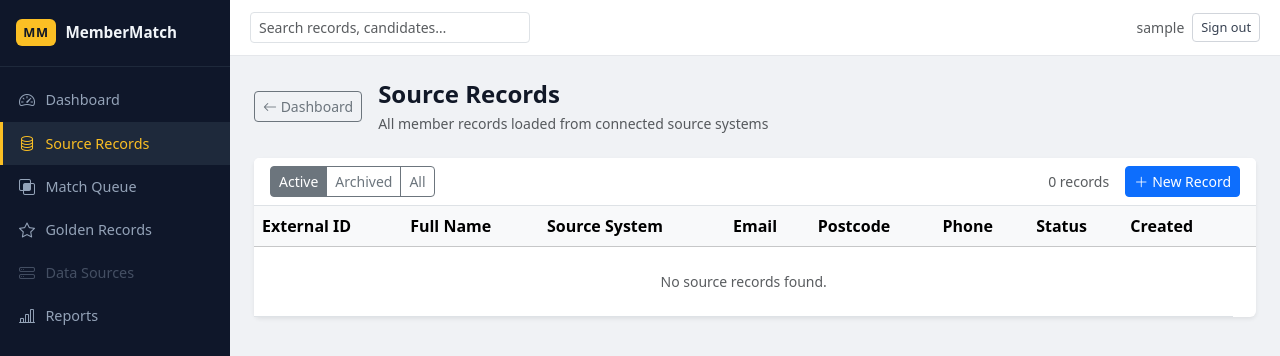
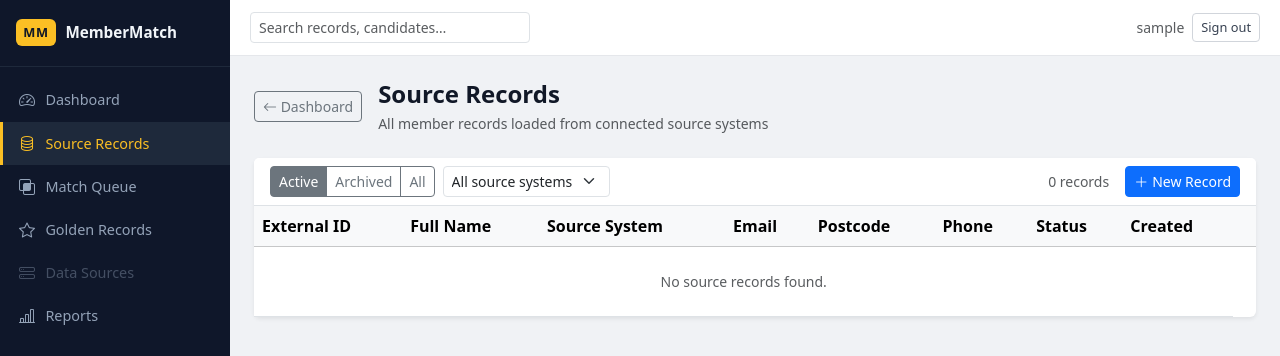
Before and after one commit to Will-Dance-Prosser/roadsideassist-web-app, a Flask app: page /source-records in a window 1280 px wide. Shown: the top 356 px of the page. Run offline with Flask 3, Linux system fonts and the light colour scheme; the visitor is signed in with stand-in values (Sample User, id 1); data that the repository does not hold is empty.

Commit message:
ux: improve source record navigation and filters

```diff
--- a/app/source_records/routes.py
+++ b/app/source_records/routes.py
@@ -20,6 +20,8 @@ def _populate_system_choices(form):
 @role_required("administrator", "data_steward", "data_analyst")
 def index():
     status = request.args.get("status", "active")
+    source_system_id = request.args.get("source_system_id", type=int)
+
     q = SourceRecord.query
     if status == "archived":
         q = q.filter_by(is_archived=True)
@@ -29,8 +31,23 @@ def index():
         # default: active only
         status = "active"
         q = q.filter_by(is_archived=False)
+
+    # Source system filter — silently ignore invalid/missing values
+    systems = SourceSystem.query.order_by(SourceSystem.name).all()
+    valid_ids = {s.id for s in systems}
+    if source_system_id not in valid_ids:
+        source_system_id = None
+    if source_system_id:
+        q = q.filter_by(source_system_id=source_system_id)
+
     records = q.order_by(SourceRecord.created_at.desc()).all()
-    return render_template("source_records/index.html", records=records, status=status)
+    return render_template(
+        "source_records/index.html",
+        records=records,
+        status=status,
+        systems=systems,
+        source_system_id=source_system_id,
+    )
 
 
 @source_records_bp.route("/source-records/new", methods=["GET", "POST"])
--- a/app/templates/source_records/index.html
+++ b/app/templates/source_records/index.html
@@ -41,14 +41,28 @@
   </div>
 
   <div class="card border-0 shadow-sm">
-    <div class="card-header bg-white border-bottom d-flex align-items-center justify-content-between">
-      <div class="btn-group btn-group-sm" role="group" aria-label="Filter records">
-        <a href="{{ url_for('source_records.index', status='active') }}"
+    <div class="card-header bg-white border-bottom">
+      <div class="d-flex align-items-center justify-content-between flex-wrap gap-2">
+        <div class="d-flex align-items-center gap-2 flex-wrap">
+          <!-- Status filter -->
+          <div class="btn-group btn-group-sm" role="group" aria-label="Filter by status">
+            <a href="{{ url_for('source_records.index', status='active',   source_system_id=source_system_id) }}"
                class="btn btn-outline-secondary {{ 'active' if status == 'active' }}">Active</a>
-        <a href="{{ url_for('source_records.index', status='archived') }}"
+            <a href="{{ url_for('source_records.index', status='archived', source_system_id=source_system_id) }}"
                class="btn btn-outline-secondary {{ 'active' if status == 'archived' }}">Archived</a>
-        <a href="{{ url_for('source_records.index', status='all') }}"
+            <a href="{{ url_for('source_records.index', status='all',      source_system_id=source_system_id) }}"
                class="btn btn-outline-secondary {{ 'active' if status == 'all' }}">All</a>
+          </div>
+          <!-- Source system filter -->
+          <form method="get" action="{{ url_for('source_records.index') }}" class="d-flex align-items-center gap-1">
+            <input type="hidden" name="status" value="{{ status }}">
+            <select name="source_system_id" class="form-select form-select-sm" onchange="this.form.submit()" aria-label="Filter by source system">
+              <option value="">All source systems</option>
+              {% for system in systems %}
+              <option value="{{ system.id }}" {{ 'selected' if source_system_id == system.id }}>{{ system.name }}</option>
+              {% endfor %}
+            </select>
+          </form>
         </div>
         <div class="d-flex align-items-center gap-3">
           <span class="text-muted small">{{ records|length }} record{{ 's' if records|length != 1 }}</span>
@@ -57,6 +71,7 @@
             <i class="bi bi-plus-lg me-1"></i>New Record
           </a>
           {% endif %}
+        </div>
       </div>
     </div>
     <div class="card-body p-0">
```
Also changed, not shown: app/templates/match_queue/detail.html (+10 -0 lines), tests/test_match_queue.py (+38 -0 lines), tests/test_source_records.py (+59 -0 lines). Lines whose indentation alone changed are shown as unchanged.
